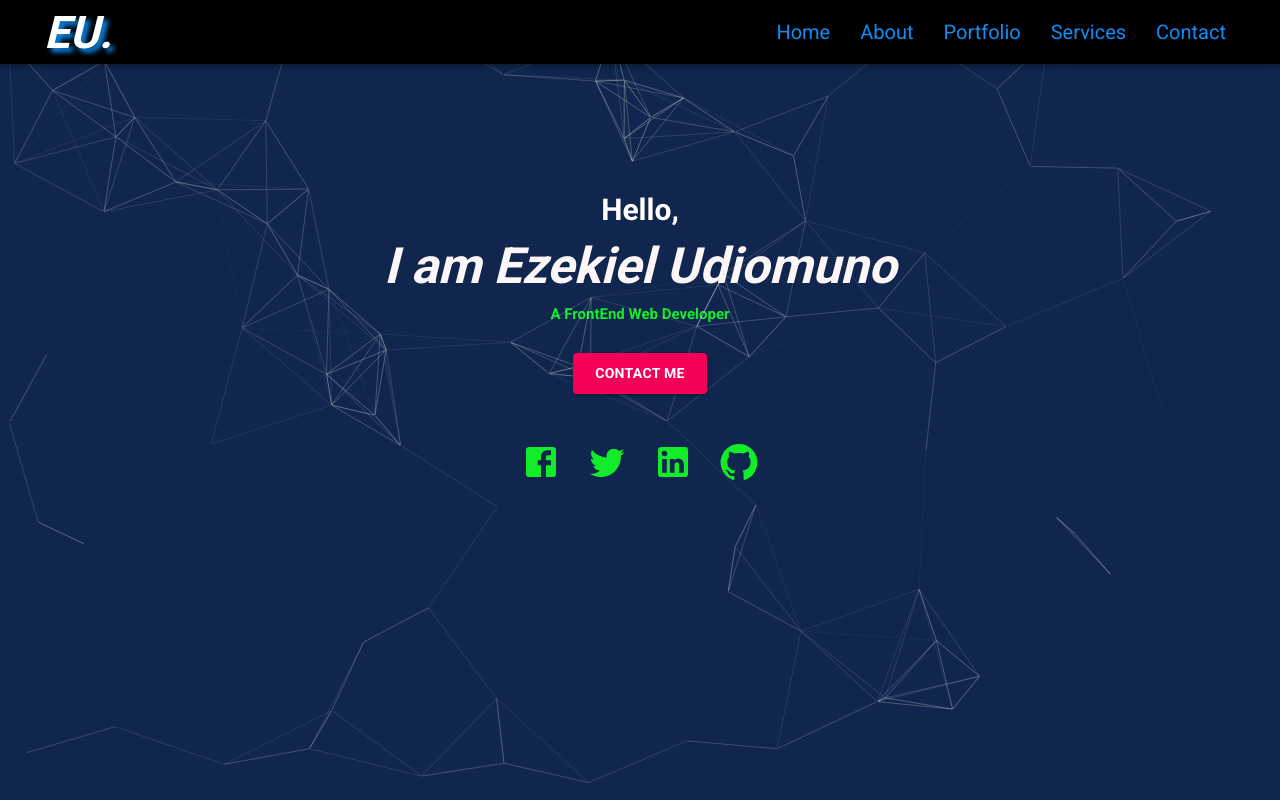
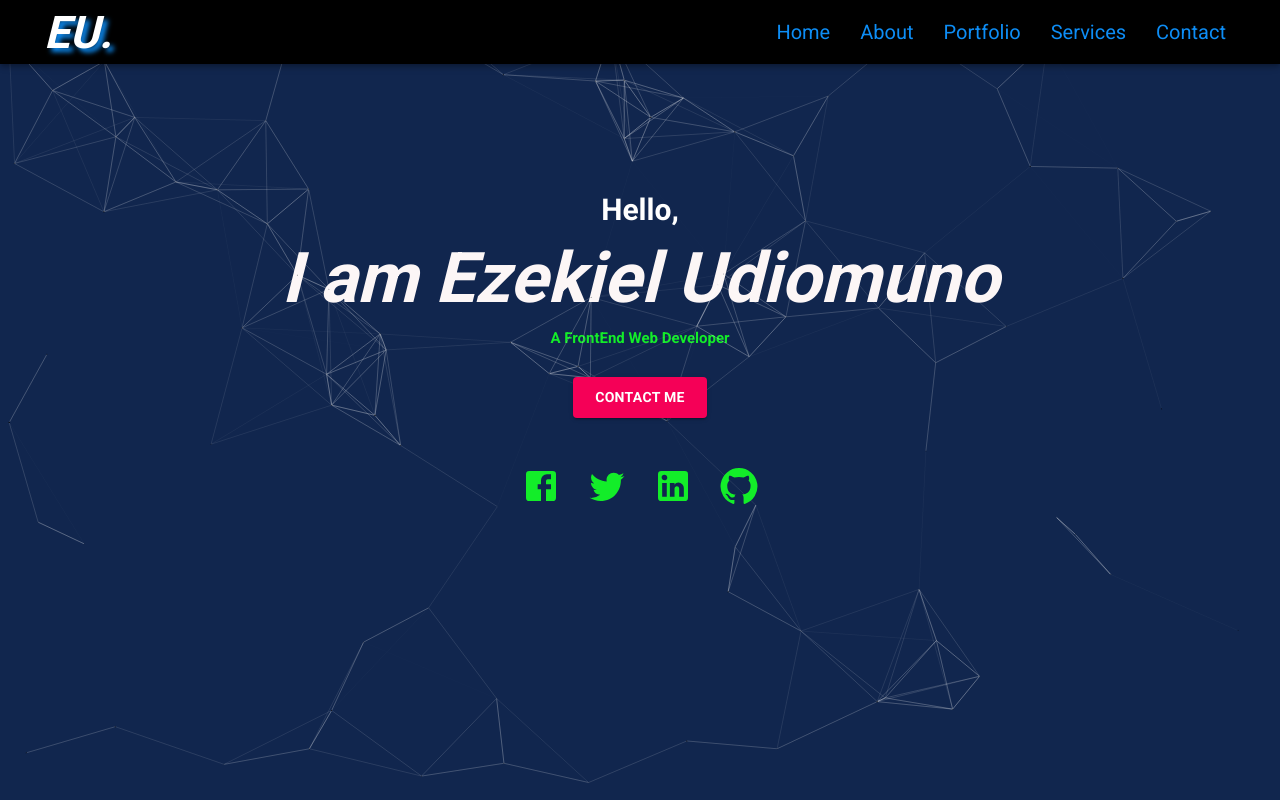
Before and after one commit to uezekiel-mufin/myportfolio, a React (Create React App) app: page / in a window 1280 px wide. Built offline with nearby package versions, Linux system fonts and the light colour scheme.

Commit message:
namew font change

```diff
--- a/src/Components/Home/Home.jsx
+++ b/src/Components/Home/Home.jsx
@@ -25,7 +25,7 @@ const Home = () => {
       >
         Hello,
       </motion.h5>
-      <h2 style={{ fontWeight: 700, fontSize: 50, fontStyle: "italic" }}>
+      <h2 className='my__name' style={{ fontWeight: 700, fontStyle: "italic" }}>
         I am Ezekiel Udiomuno
       </h2>
       <h2 style={{ display: "flex", color: "#13ed29" }}>
--- a/src/Components/Home/home.css
+++ b/src/Components/Home/home.css
@@ -19,6 +19,10 @@ h2 {
 h5 {
   font-size: 2rem;
   margin-bottom: 0;
+}
+
+.my__name {
+  font-size: 7rem;
 }
 
 .media {
```
